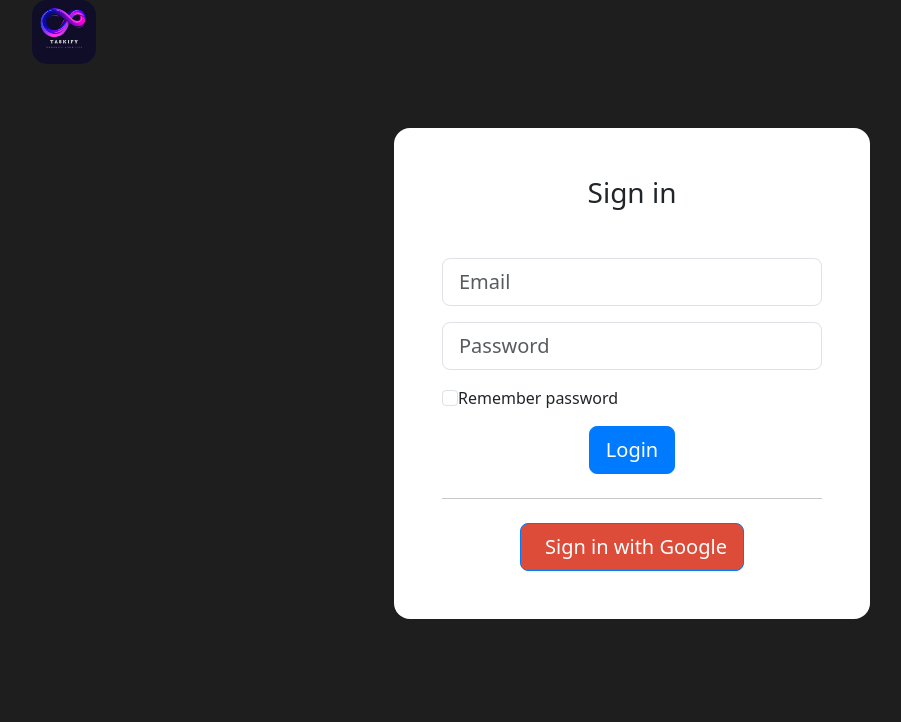
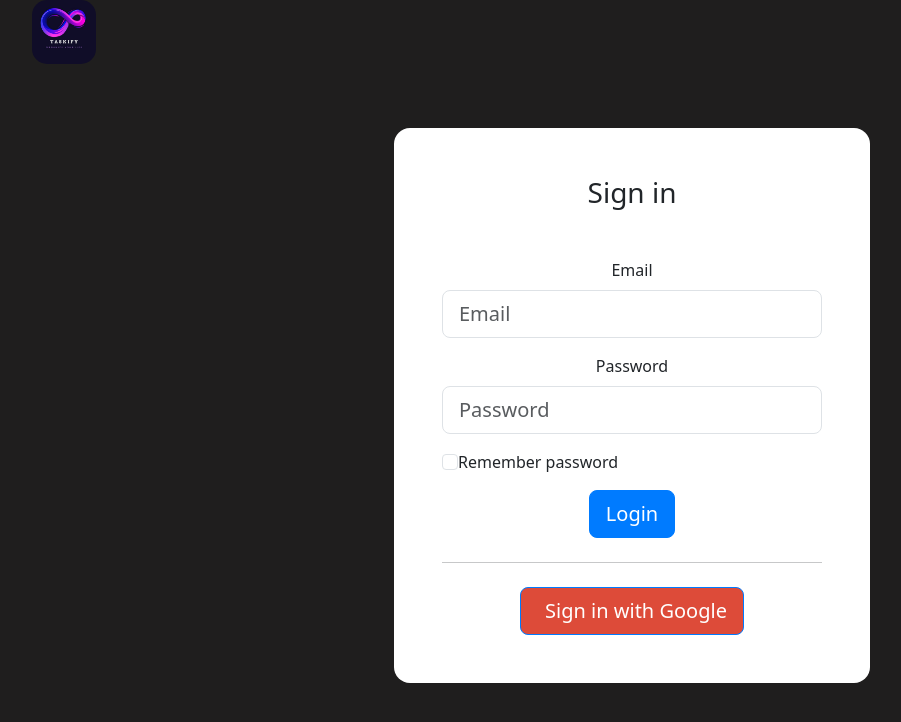
Before and after one commit to Niranjan686/NexgenoAssignment, a React (Create React App) app in the folder taskify-frontend/: page /login in a window 1280 px wide. Shown: the top 722 px of the page, without its empty margins (8-909 px from the left). Built offline with nearby package versions, Linux system fonts and the light colour scheme; no server answers.

Commit message:
backend 3

```diff
--- a/taskify-frontend/src/components/Dashboard.jsx
+++ b/taskify-frontend/src/components/Dashboard.jsx
@@ -10,12 +10,12 @@ const Dashboard = () => {
     const getUser = async () => {
         try {
             const response = await axios.get("https://taskify-backend-gules.vercel.app/login/sucess", { withCredentials: true });
+            setUserdata(response.data.user);
+        } catch (error) {
+            console.log("error", error);
+        }
+    };
 
-            setUserdata(response.data.user)
-        } catch (error) {
-            console.log("error", error)
-        }
-    }
 
 
 
--- a/taskify-frontend/src/components/Login.jsx
+++ b/taskify-frontend/src/components/Login.jsx
@@ -1,56 +1,51 @@
-import React from 'react'
+import React from 'react';
 import './Login.css';
+
 function Login() {
+  const loginWithGoogle = () => {
+    window.open("https://taskify-backend-gules.vercel.app/auth/google/callback", "_self");
+  }
 
-
-
-    const loginwithgoogle = ()=>{
-        window.open("https://taskify-backend-gules.vercel.app/auth/google/callback","_self")
+  const handleSubmit = (event) => {
+    event.preventDefault();
+    // Add form submission logic here
+    // e.g., validate inputs and send a request to the backend
   }
 
   return (
-    <>
     <section className="vh-85">
       <div className="container py-5 h-100">
         <div className="row d-flex justify-content-center align-items-center h-100">
           <div className="col-12 col-md-8 col-lg-6 col-xl-5">
             <div className="card shadow-2-strong" style={{ borderRadius: '1rem' }}>
               <div className="card-body p-5 text-center">
-
                 <h3 className="mb-5">Sign in</h3>
-
+                <form onSubmit={handleSubmit}>
                   <div className="form-outline mb-3">
-              <input type="email" id="typeEmailX-2" className="form-control form-control-lg"  placeholder='Email'/>
+                    <label htmlFor="typeEmailX-2" className="form-label">Email</label>
+                    <input type="email" id="typeEmailX-2" className="form-control form-control-lg" placeholder='Email' required />
                   </div>
-
                   <div className="form-outline mb-3">
-              <input type="password" id="typePasswordX-2" className="form-control form-control-lg" placeholder='Password' />
-
+                    <label htmlFor="typePasswordX-2" className="form-label">Password</label>
+                    <input type="password" id="typePasswordX-2" className="form-control form-control-lg" placeholder='Password' required />
                   </div>
-
                   <div className="form-check d-flex justify-content-start mb-3">
                     <input className="form-check-input" type="checkbox" value="" id="form1Example3" />
                     <label className="form-check-label" htmlFor="form1Example3"> Remember password </label>
                   </div>
-
                   <button className="btn btn-primary btn-lg btn-block" type="submit">Login</button>
-
+                </form>
                 <hr className="my-4" />
-
-            <button className="btn btn-lg btn-block btn-primary" style={{ backgroundColor: '#dd4b39' }} type="submit" onClick={loginwithgoogle}>
+                <button className="btn btn-lg btn-block btn-primary" style={{ backgroundColor: '#dd4b39' }} type="button" onClick={loginWithGoogle}>
                   <i className="fab fa-google me-2"></i> Sign in with Google
                 </button>
-
               </div>
             </div>
           </div>
         </div>
       </div>
     </section>
-
-  </>
-
-  )
+  );
 }
 
 export default Login;
```
Also changed, not shown: 1 other file (tests, documents, lock files or other folders). Lines whose indentation alone changed are shown as unchanged.
